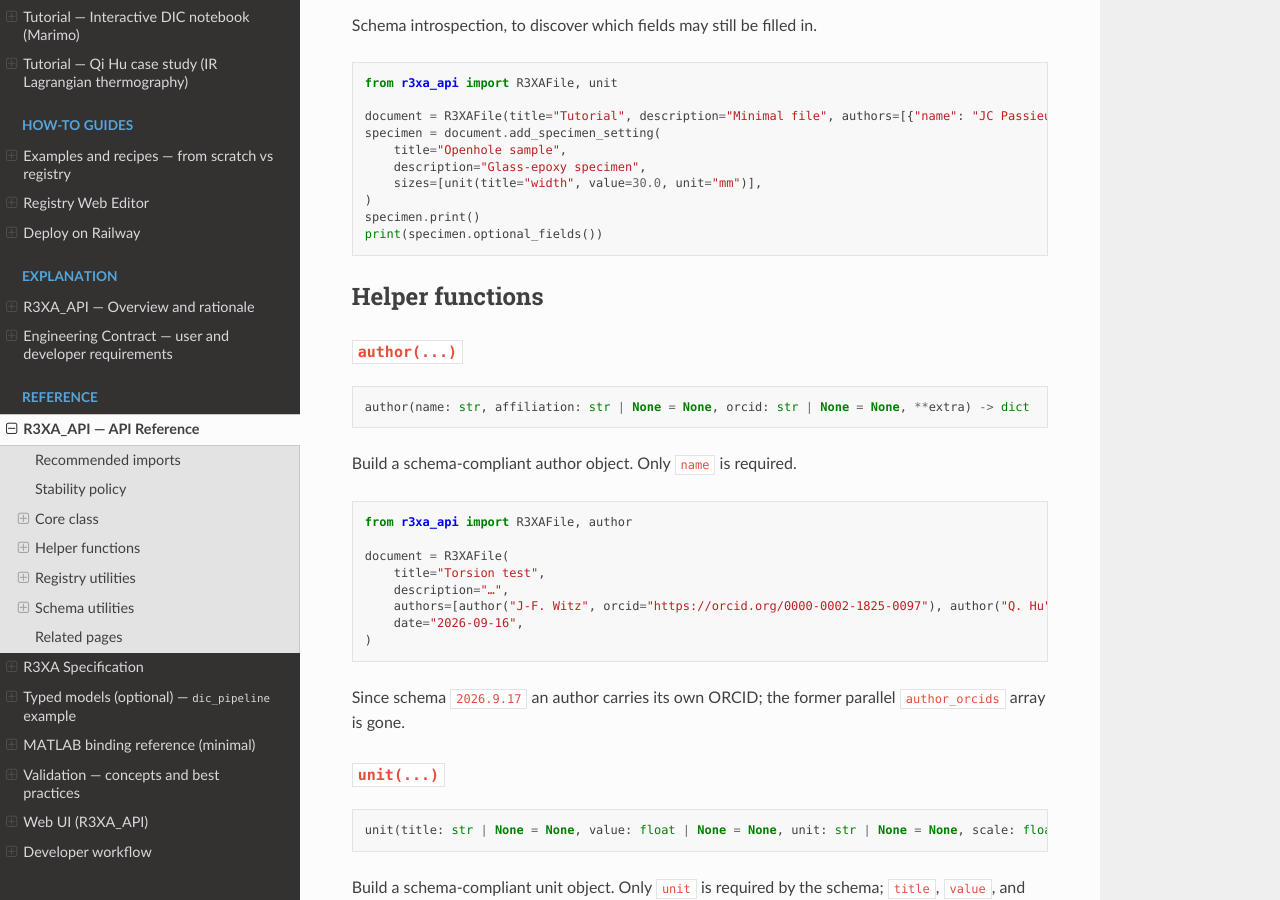
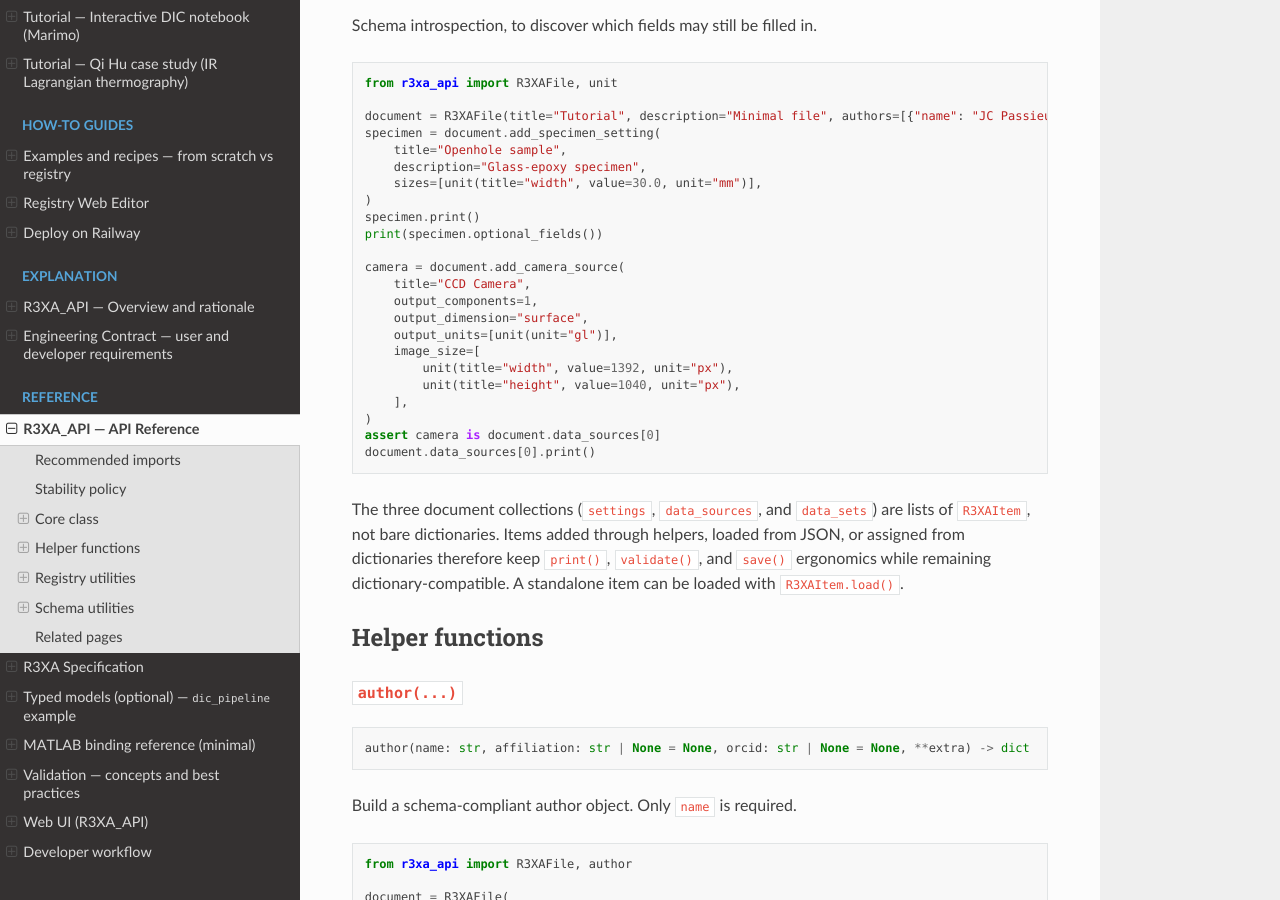
Before and after one commit to jeffwitz/R3XA_API, a Sphinx documentation site: the page built from docs/api.md, in a window 1280 px wide and 900 px high, scrolled down 5469 px. Built offline with Sphinx 7.4.7 and the Read the Docs theme 3.1.0, drawn with Linux system fonts in a browser that asks for light colours.

Commit message:
feat(core): expose document collections as R3XAItem lists

````diff
--- a/docs/api.md
+++ b/docs/api.md
@@ -248,7 +248,26 @@ specimen = document.add_specimen_setting(
 )
 specimen.print()
 print(specimen.optional_fields())
+
+camera = document.add_camera_source(
+    title="CCD Camera",
+    output_components=1,
+    output_dimension="surface",
+    output_units=[unit(unit="gl")],
+    image_size=[
+        unit(title="width", value=1392, unit="px"),
+        unit(title="height", value=1040, unit="px"),
+    ],
+)
+assert camera is document.data_sources[0]
+document.data_sources[0].print()
 ```
+
+The three document collections (`settings`, `data_sources`, and `data_sets`) are
+lists of `R3XAItem`, not bare dictionaries. Items added through helpers, loaded
+from JSON, or assigned from dictionaries therefore keep `print()`, `validate()`,
+and `save()` ergonomics while remaining dictionary-compatible. A standalone item
+can be loaded with `R3XAItem.load()`.
 
 ## Helper functions
 
````
Also changed, not shown: 4 other files.
